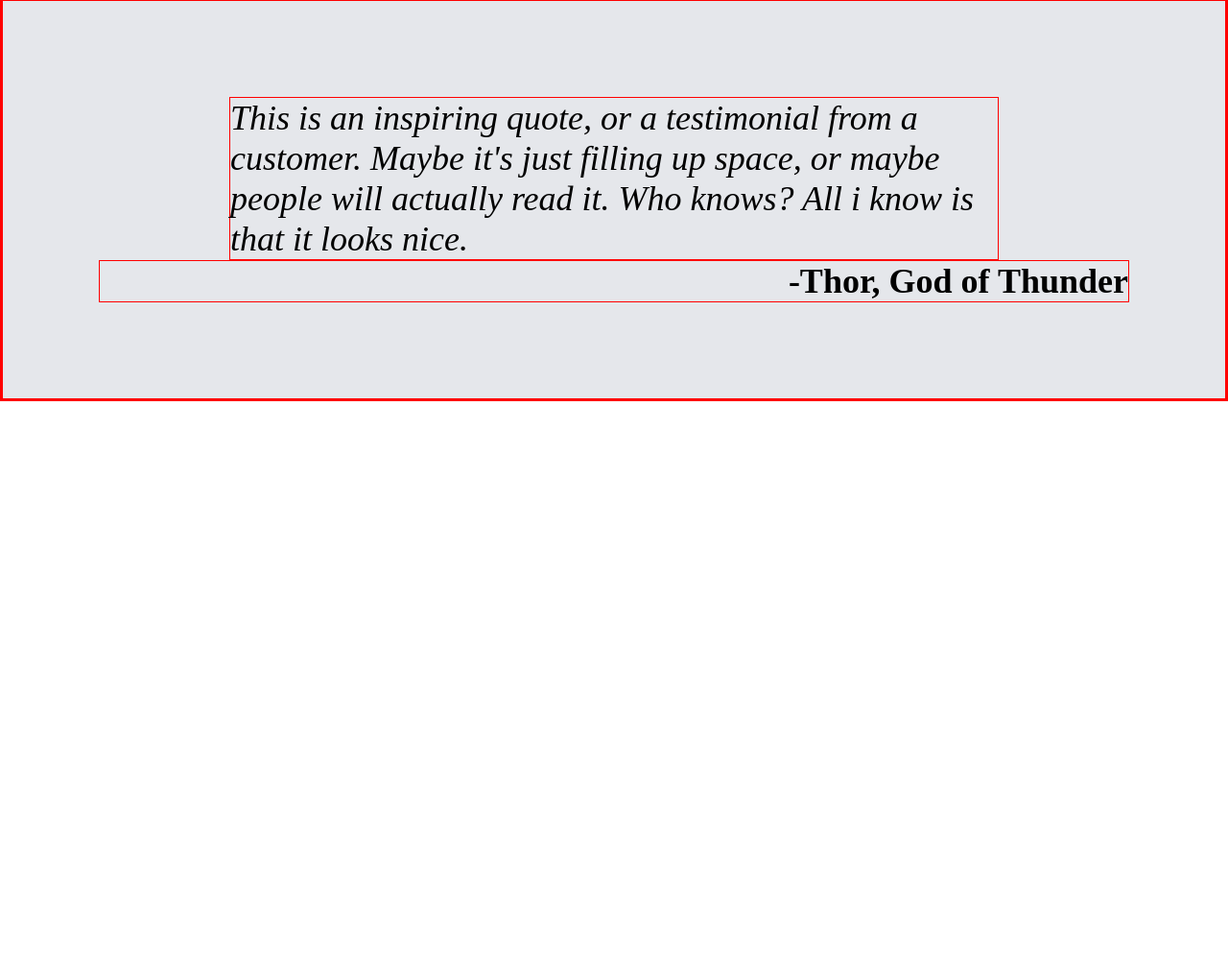
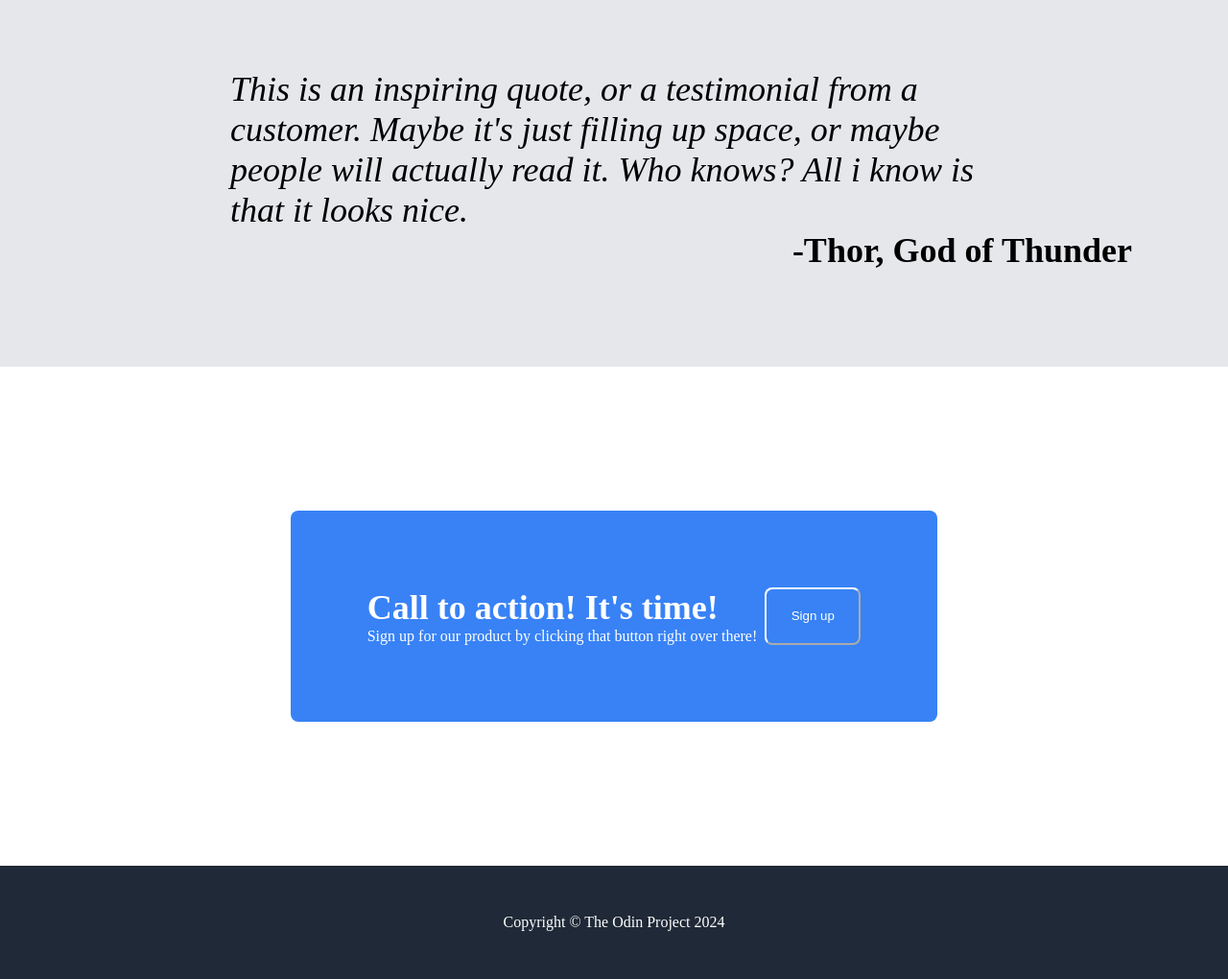
Before and after one commit to Earfington/The-Odin-Project---Landing-Page, a plain HTML site: page index.html in a window 1280 px wide. Shown: the part 984-2004 px from the top of the page at 96% size. Before the commit the page ends 1402 px from the top, so only its background shows below. Drawn offline with Linux system fonts and the light colour scheme.

Commit message:
Project completed for the most part

```diff
--- a/index.html
+++ b/index.html
@@ -55,5 +55,19 @@
       </div>
 
       </div>
+
+      <div class="CTO-container">
+          <div class="CTO">
+            <div class="CTO-left">
+              <div class="time"> Call to action! It's time!</div>
+              <div class="under-text">Sign up for our product by clicking that button right over there!</div>
+            </div>
+            <button class="CTO-right">Sign up</button>
+          </div>
+      </div>
+
+      <div class="hero footer">
+        Copyright © The Odin Project 2024
+      </div>
   </body>
 </html>
--- a/style.css
+++ b/style.css
@@ -11,13 +11,14 @@ ul{
     list-style-type: none;
 }
 
-*{
-    border: solid red 1px;
+button{
+    background-color: #3882f6;
+    color: white;
+    border-radius: 8px;
 }
 
 .header-hero-container{
     background-color: #1f2937;
-
 }
 
 .header{
@@ -29,6 +30,7 @@ ul{
     padding-left: 150px;
     padding-right: 150px;
     padding-bottom: 50px;
+    flex-wrap: wrap;
 }
 
 .header-logo{
@@ -53,6 +55,7 @@ ul{
     padding-bottom: 50px;
     padding-left: 150px;
     padding-right: 150px;
+    flex-wrap: wrap;
 }
 
 
@@ -85,8 +88,6 @@ ul{
 
 .left-button{
     width: 100px;
-    background-color: #3882f6;
-    color: white;
     line-height: 30px;
     border-radius: 8px;
 }
@@ -107,6 +108,7 @@ ul{
     flex-direction: row;
     align-items: center;
     justify-content: space-around;
+    flex-wrap: wrap;
 }
 
 .img-info-container{
@@ -141,6 +143,7 @@ ul{
     padding-right: 150px;
     padding-bottom: 50px;
     padding: 100px;
+    flex-wrap: wrap;
 }
 
 .quote{
@@ -157,3 +160,45 @@ ul{
     justify-content: flex-end;
     align-items: flex-end;
 }
+
+.CTO-container{
+    display: flex;
+    justify-content: center;
+    align-items: center;
+    color: white;
+    padding: 150px;
+}
+
+.CTO{
+    display: flex;
+    background-color: #3882f6;
+    padding: 80px;
+    border-radius: 8px;
+    gap: 8px;
+    flex-wrap: wrap;
+}
+
+.CTO-left{
+    display: flex;
+    flex-direction: column;
+}
+
+.CTO-right{
+    border-color: white;
+    width: 100px;
+    line-height: 30px;
+    border-radius: 8px;
+    justify-content: center;
+    align-items: center;
+}
+
+.time{
+    font-size: 36px;
+    font-weight: bold;
+}
+
+.footer{
+    text-align: center;
+    padding-top: 50px;
+    display: block;
+}
```
